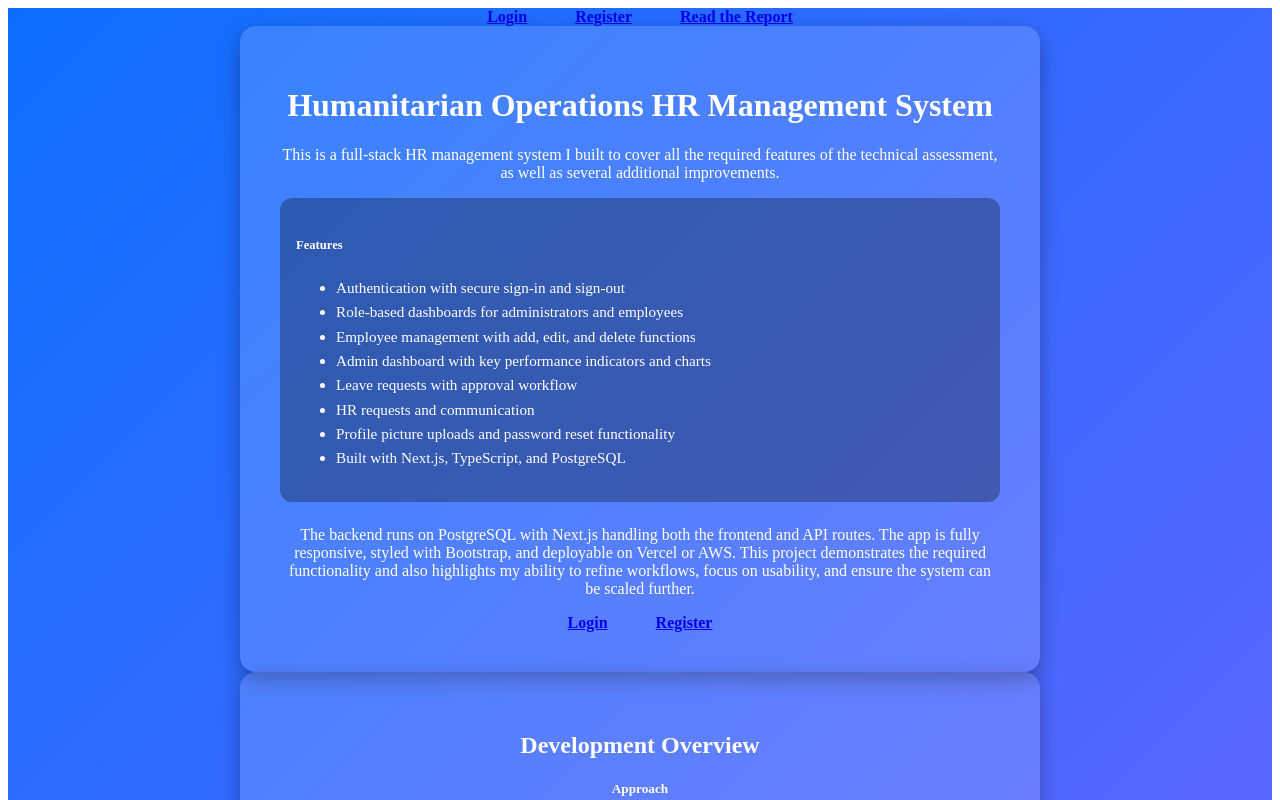
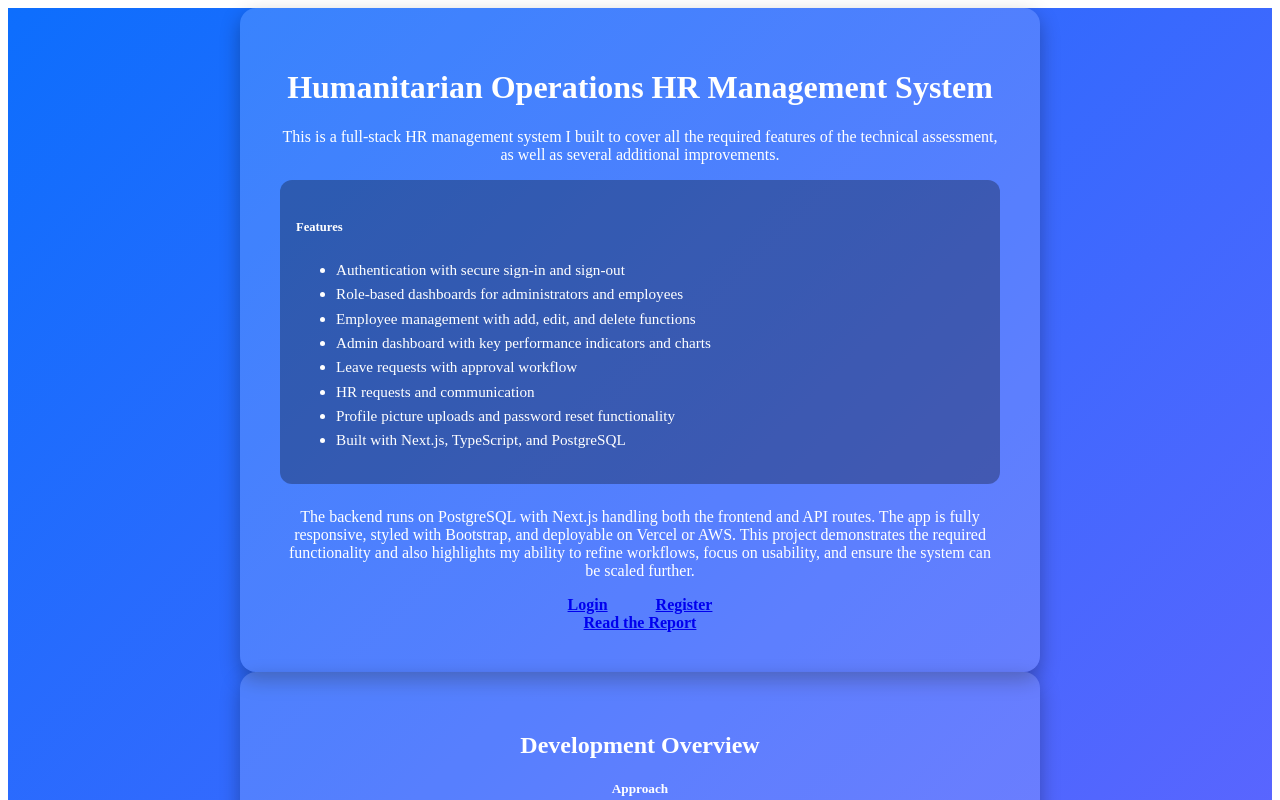
Before and after one commit to Alexander-Milligan/humanitarianoperationsApp, a Next.js app: page / in a window 1280 px wide. Shown: the top 800 px of the page. Built offline with nearby package versions, Linux system fonts and the light colour scheme.

Commit message:
Updated Links

```diff
--- a/app/page.tsx
+++ b/app/page.tsx
@@ -6,26 +6,7 @@
 export default function LandingPage() {
   return (
     <div className={styles.page}>
-      <div className="d-flex justify-content-center gap-3 mt-4">
-        <Link
-          href="/login"
-          className={`btn btn-light btn-lg ${styles.btnRounded}`}
-        >
-          Login
-        </Link>
-        <Link
-          href="/register"
-          className={`btn btn-outline-light btn-lg ${styles.btnRounded}`}
-        >
-          Register
-        </Link>
-        <Link
-          href="/report"
-          className={`btn btn-secondary btn-lg ${styles.btnRounded}`}
-        >
-          Read the Report
-        </Link>
-      </div>
+      <div className="d-flex justify-content-center gap-3 mt-4"></div>
 
       <div className="d-flex flex-wrap justify-content-center gap-4">
         <div className={styles.card}>
@@ -77,6 +58,14 @@
             >
               Register
             </Link>
+            <div className="d-flex justify-content-center gap-3 mt-4">
+              <Link
+                href="/report"
+                className={`btn btn-secondary btn-lg ${styles.btnRounded}`}
+              >
+                Read the Report
+              </Link>
+            </div>
           </div>
         </div>
 
```
